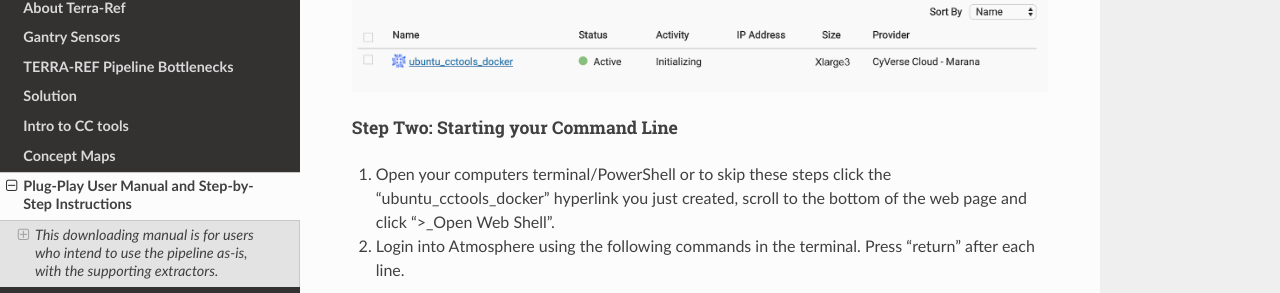
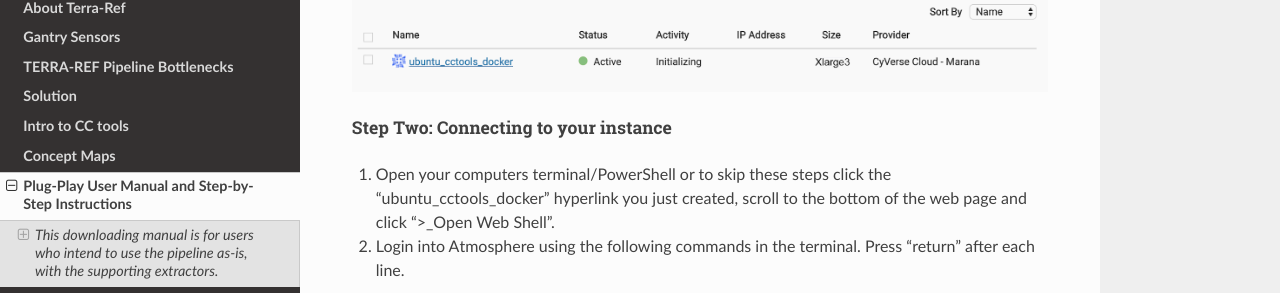
Before and after one commit to LyonsLab/PhytoOracle, a Sphinx documentation site: the page built from docs/plug-play.rst, in a window 1280 px wide and 900 px high, scrolled down 1837 px. Shown: the part 144-437 px from the top of the window. Built offline with Sphinx 7.4.7 and the Read the Docs theme 2.0.0, drawn with Linux system fonts in a browser that asks for light colours.

Commit message:
Update plug-play.rst

```diff
--- a/docs/plug-play.rst
+++ b/docs/plug-play.rst
@@ -63,9 +63,9 @@ When finished:
 .. image:: img2.png
 
 
-========================================
-**Step Two: Starting your Command Line**
-========================================
+=========================================
+**Step Two: Connecting to your instance**
+=========================================
 1. Open your computers terminal/PowerShell or to skip these steps click the "ubuntu_cctools_docker" hyperlink you just created, scroll to the bottom of the web page and click ">_Open Web Shell".
 
 2. Login into Atmosphere using the following commands in the terminal. Press "return" after each line.
```
